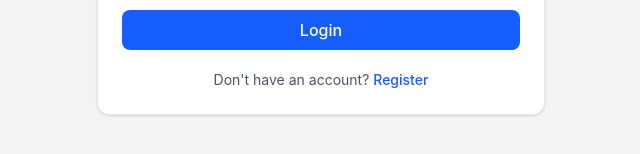
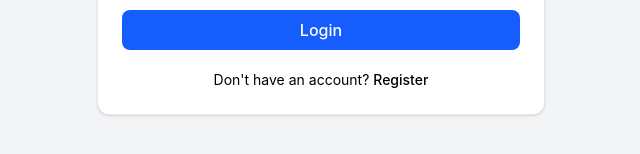
Before and after one commit to nashitshahi17/CloudCart, a React app in the folder frontend/: page /login in a window 1280 px wide. Shown: the part 530-684 px from the top of the page, without its empty margins (319-959 px from the left). Built offline with nearby package versions, Linux system fonts and the light colour scheme; no server answers; the HTML template or start-up script is replaced by a standard one.

Commit message:
added guestroute and protectedroute

```diff
--- a/frontend/features/auth/components/AuthRedirect.jsx
+++ b/frontend/features/auth/components/AuthRedirect.jsx
@@ -12,7 +12,7 @@ export default function AuthRedirect({
 
     return (
 
-        <p className="text-center text-sm text-gray-600">
+        <p className="text-center text-sm text-[var(--muted)]">
 
             {text}{" "}
 
@@ -20,7 +20,7 @@ export default function AuthRedirect({
 
                 to={to}
 
-                className="font-medium text-blue-600 transition-colors hover:text-blue-700 hover:underline"
+                className="font-medium text-[var(--color-primary)]600 transition-colors hover:text-[var(--color-primary)]700 hover:underline"
 
             >
 
--- /dev/null
+++ b/frontend/features/auth/components/GuestRoute.jsx
@@ -0,0 +1,16 @@
+import { Navigate, Outlet } from "react-router-dom";
+import { useAuth } from "../../../context/AuthContext";
+
+export default function GuestRoute() {
+
+    const { isAuthenticated } = useAuth();
+
+    if (isAuthenticated) {
+
+        return <Navigate to="/products" replace />;
+
+    }
+
+    return <Outlet />;
+
+}
--- /dev/null
+++ b/frontend/features/auth/components/ProtectedRoute.jsx
@@ -0,0 +1,21 @@
+import { Navigate, Outlet } from "react-router-dom";
+import { useAuth } from "../../../context/AuthContext";
+import Loader from "../../../shared/components/Loader/Loader";
+
+export default function ProtectedRoute() {
+
+    const { isAuthenticated, loading } = useAuth();
+
+    if(loading){
+        return <Loader text="Loading" />
+    }
+
+    if (!isAuthenticated) {
+
+        return <Navigate to="/login" replace />;
+
+    }
+
+    return <Outlet />;
+
+}
--- a/frontend/features/auth/pages/Login.jsx
+++ b/frontend/features/auth/pages/Login.jsx
@@ -59,7 +59,7 @@ export default function Login() {
     };
 
     return (
-        <div className="flex min-h-screen items-center justify-center bg-gray-100 px-4">
+        <div className="flex min-h-screen items-center justify-center bg-[var(--background)] px-4">
 
             <Card className="w-full max-w-md">
                 <CardHeader>
--- a/frontend/features/auth/pages/Register.jsx
+++ b/frontend/features/auth/pages/Register.jsx
@@ -63,7 +63,7 @@ export default function Register() {
         mutate(registerData)
     };
     return (
-        <div className="flex min-h-screen items-center justify-center bg-gray-100 px-4">
+        <div className="flex min-h-screen items-center justify-center bg-[var(--background)] px-4">
 
             <Card className="w-full max-w-md">
 
```
